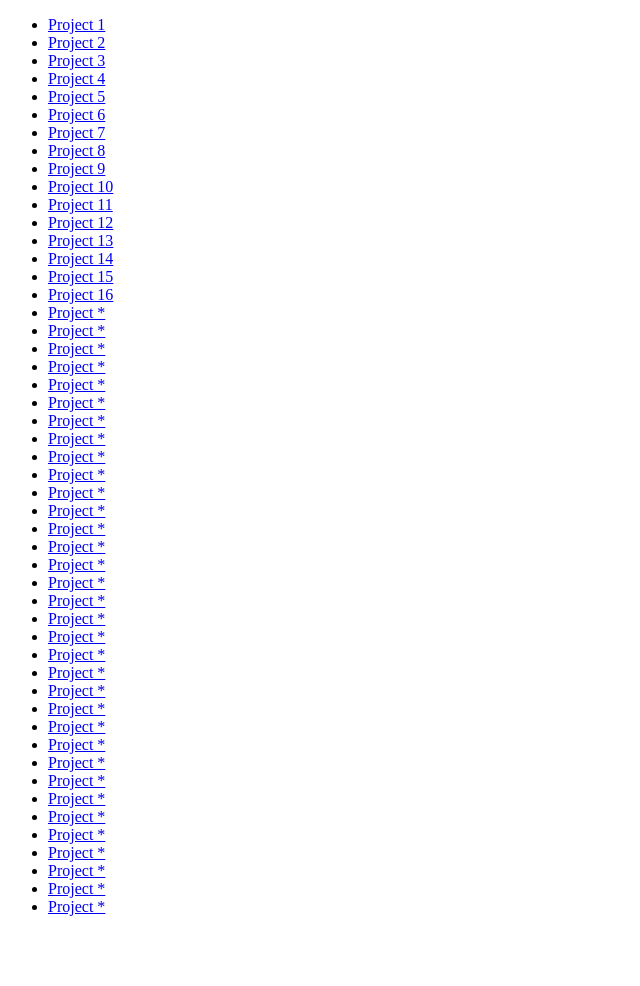
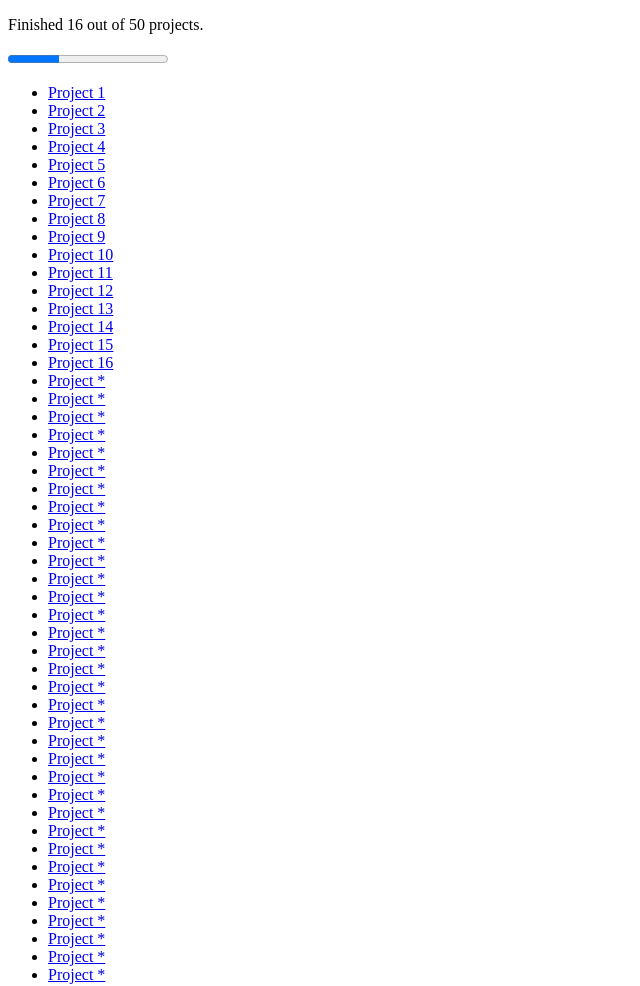
Before and after one commit to stefankrajisnik/50-projects-50-days, a plain HTML site: page index.html in a window 1280 px wide. Shown: the whole page, without its empty margins (0-640 px from the left). Before the commit the page ends 932 px from the top, so only its background shows below. Drawn offline with Linux system fonts and the light colour scheme.

Commit message:
add projects index page

```diff
--- a/index.html
+++ b/index.html
@@ -7,6 +7,9 @@
   <title>stefankrajisnik | 50 Project 50 Days</title>
 </head>
 <body>
+
+  <p id="overallProgressDescription"></p>
+  <progress id="overallProgress" value="0" max="100"> :) </progress>
 
   <ul>
     <li><a href="project-1/index.html">Project 1</a></li>
@@ -61,5 +64,27 @@
     <li><a href="project-*/index.html">Project *</a></li>
   </ul>
 
+  <script>
+    document.addEventListener('DOMContentLoaded', () => {
+      const projects = document.querySelectorAll('a');
+      const totalProjects = projects.length;
+
+      let finishedProjects = 0;
+      projects.forEach(project => {
+        if (!project.innerText.includes('*')) {
+          finishedProjects++;
+        }
+      });
+
+      const overallProggres = document.getElementById('overallProgress');
+      overallProggres.max = totalProjects;
+      overallProggres.value = finishedProjects / totalProjects * totalProjects;
+      overallProggres.innerText = finishedProjects / totalProjects * totalProjects;
+
+      const overallProgressDescription = document.getElementById('overallProgressDescription');
+      overallProgressDescription.innerText = `Finished ${finishedProjects} out of ${totalProjects} projects.`;
+    });
+  </script>
+
 </body>
 </html>
```
